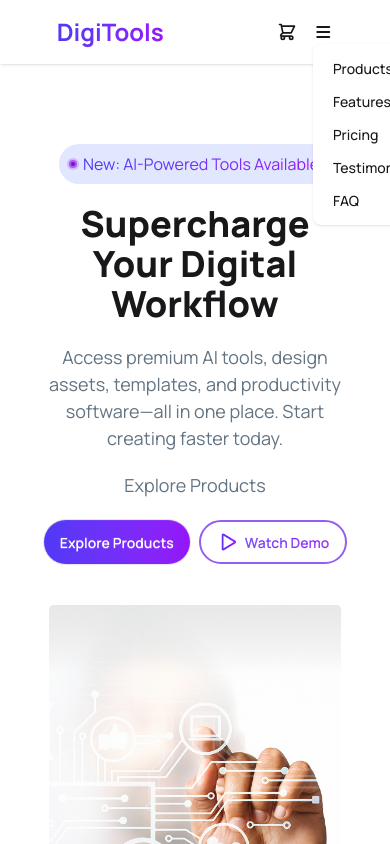
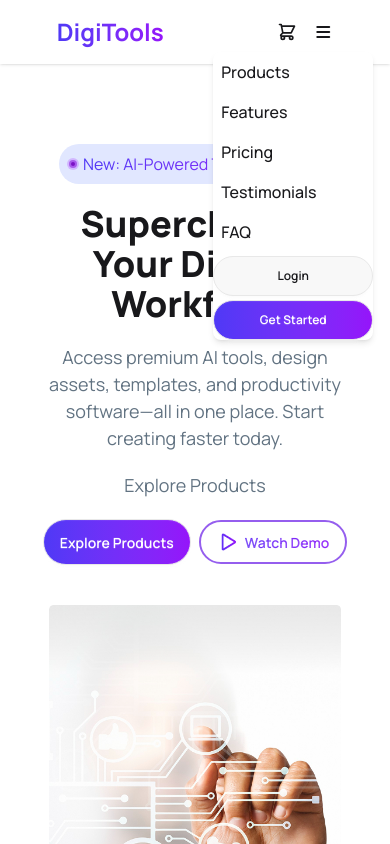
Before and after one commit to ashiqurrhmn/DigiTools, a React (Vite) app: page / in a window 390 px wide. Both pictures are taken after a click on the button 323 px from the left and 32 px from the top of the page. Shown: the top 844 px of the page. Built offline with nearby package versions, Linux system fonts and the light colour scheme.

Commit message:
fixed the menu for mobile

```diff
--- a/src/components/Navbar.jsx
+++ b/src/components/Navbar.jsx
@@ -1,6 +1,7 @@
-import React from "react";
+import React, { useState } from "react";
 
 const Navbar = ({ carts }) => {
+  const [open, setOpen] = useState(false);
   return (
     <div className=" bg-base-100 shadow-sm sticky top-0 z-50">
       <div className="navbar w-9/12 mx-auto justify-between">
@@ -43,38 +44,40 @@ const Navbar = ({ carts }) => {
           <button className="btn text-white rounded-full bg-linear-to-r from-[#4F39F6] to-[#9514FA] hidden md:flex">
             Get Started
           </button>
-          <div className="lg:hidden">
-            <button
-              popoverTarget="popover-1"
-              style={{ anchorName: "--anchor-1" } /* as React.CSSProperties */}
-            >
+          <div className="lg:hidden relative">
+            <button onClick={() => setOpen(!open)}>
               <i className="fa-solid fa-bars"></i>
             </button>
 
-            <ul
-              className="dropdown menu w-30 rounded-box bg-base-100 shadow-sm"
-              popover="auto"
-              id="popover-1"
-              style={
-                { positionAnchor: "--anchor-1" } /* as React.CSSProperties */
-              }
-            >
+            {open && (
+              <ul className="absolute -right-10 mt-2 w-40 rounded-box bg-base-100 shadow-md z-50">
                 <li>
-                <p className="font-medium">Products</p>
+                  <p className="font-medium p-2">Products</p>
                 </li>
                 <li>
-                <p className="font-medium">Features</p>
+                  <p className="font-medium p-2">Features</p>
                 </li>
                 <li>
-                <p className="font-medium">Pricing</p>
+                  <p className="font-medium p-2">Pricing</p>
                 </li>
                 <li>
-                <p className="font-medium">Testimonials</p>
+                  <p className="font-medium p-2">Testimonials</p>
                 </li>
                 <li>
-                <p className="font-medium">FAQ</p>
+                  <p className="font-medium p-2">FAQ</p>
+                </li>
+                <li>
+                  <button className="btn w-full rounded-full my-1 text-[12px] md:hidden">
+                    Login
+                  </button>
+                </li>
+                <li>
+                  <button className="btn text-white w-full rounded-full bg-linear-to-r from-[#4F39F6] to-[#9514FA] text-[12px] md:hidden">
+                    Get Started
+                  </button>
                 </li>
               </ul>
+            )}
           </div>
         </div>
       </div>
```
Lines whose indentation alone changed are shown as unchanged.
